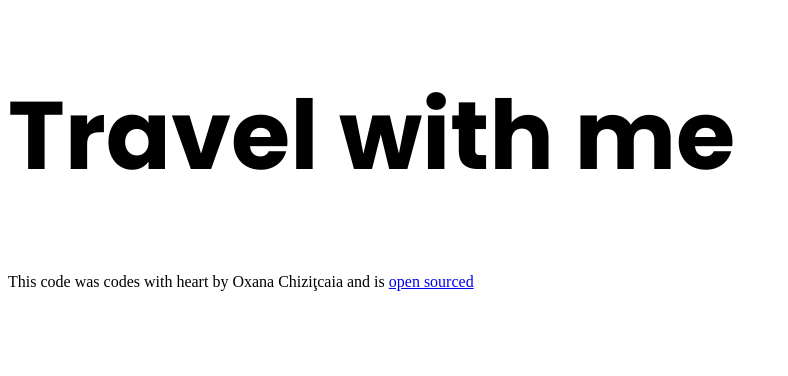
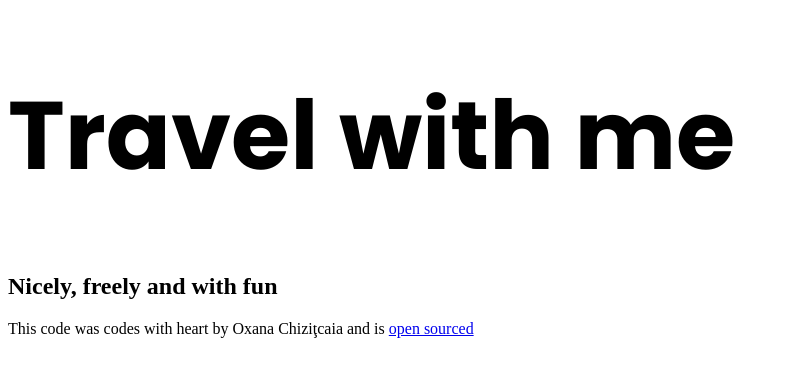
Before and after one commit to CreativeOxana/Travel_project, a plain HTML site: page index.html in a window 1280 px wide. Shown: the whole page, without its empty margins (0-788 px from the left). Drawn offline with Linux system fonts and the light colour scheme; a web font is replaced by a local one.

Commit message:
Update index.html

```diff
--- a/index.html
+++ b/index.html
@@ -15,6 +15,7 @@
   </head>
   <body>
     <h1>Travel with me</h1>
+    <h2>Nicely, freely and with fun</h2>
     <footer>  This code was codes with heart by Oxana Chiziţcaia and is
       <a href="https://github.com/CreativeOxana/Travel_project">
         open sourced</a
```
